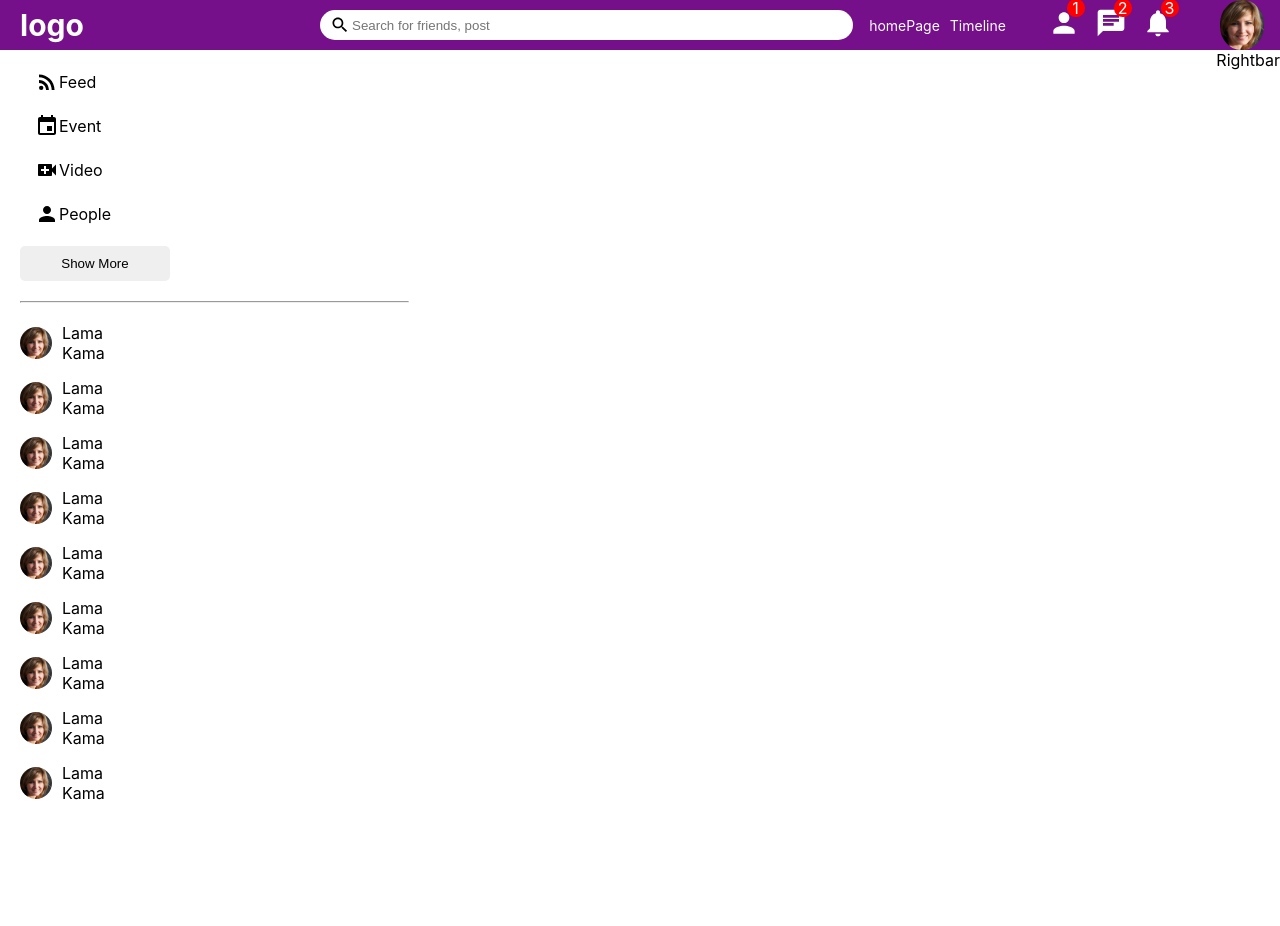
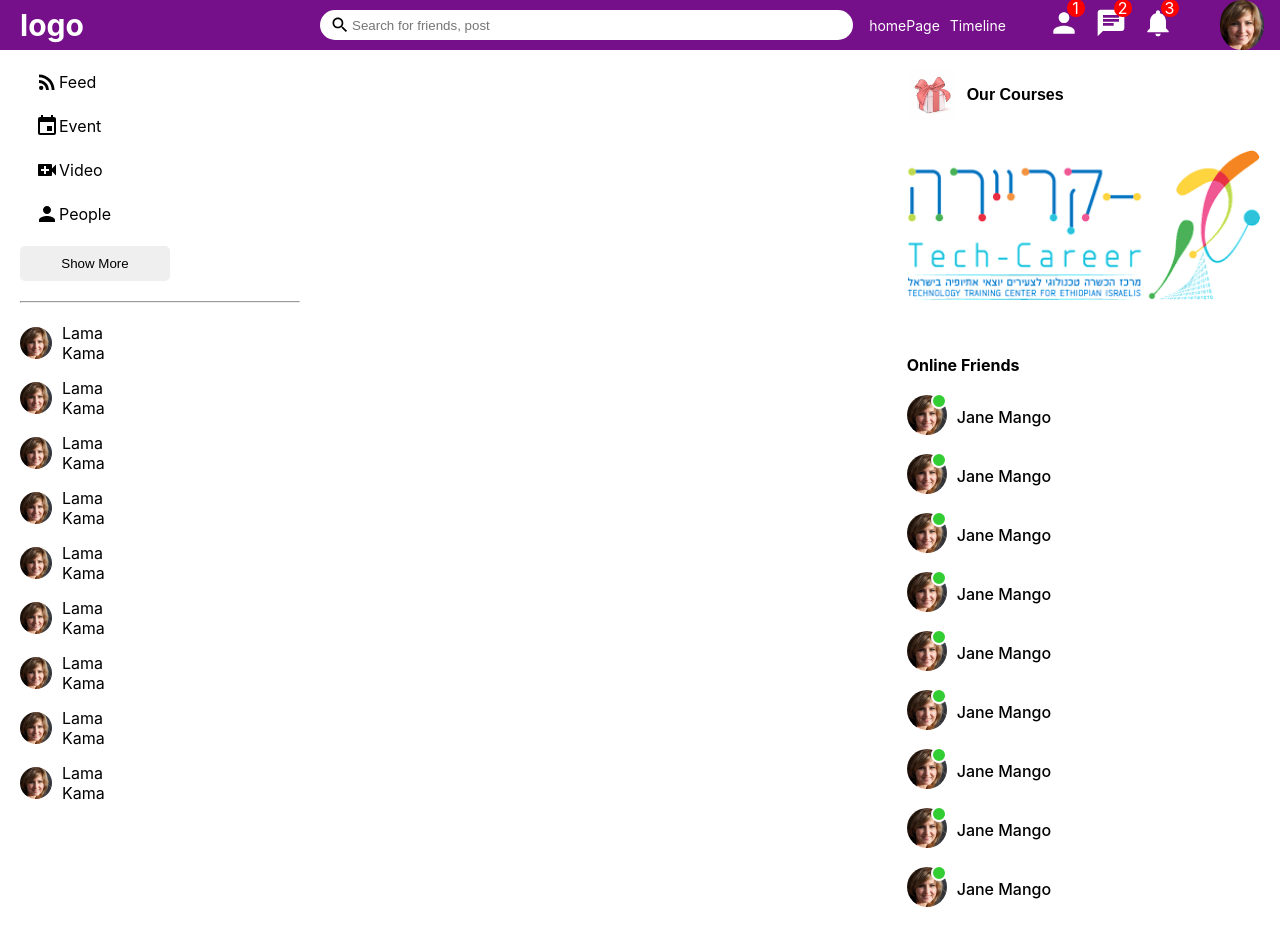
Before and after one commit to EdenGenetTasama/We-Tech-final-project-31.3.22, a React (Create React App) app in the folder client/: page / in a window 1280 px wide. Before the commit the page ends 800 px from the top, so only its background shows below. Built offline with nearby package versions, Linux system fonts and the light colour scheme; the HTML template or start-up script is replaced by a standard one.

Commit message:
creating rightbar

```diff
--- a/client/src/components/parts/rightbar/Rightbar.jsx
+++ b/client/src/components/parts/rightbar/Rightbar.jsx
@@ -1,6 +1,73 @@
-import './rightbar.css'
+import "./rightbar.css";
 export default function Rightbar() {
   return (
-    <div className='rightBar'>Rightbar</div>
-  )
+    <div className="rightBar">
+      <div className="rightBarWrapper">
+        <div className="topicContainer">
+          <img className="topicImg" src="/assets/persons/gift.png" alt="" />
+          <span className="topicText"><b>Our Courses</b></span>
+        </div>
+        <img src="/assets/persons/tech-career.png" className="adImg" />
+         <h4 className="rightBarTitle">Online Friends</h4>
+         <ul className="rightBarFriendList">
+           <li className="rightBarFriend">
+             <div className="rightBarProfileImgContainer">
+               <img className="rightBarProfileImg" src="/assets/persons/1.jpg" alt="" />
+               <span className="rightBarOnline"></span>
+             </div>
+             <span className="rightBarUserName">Jane Mango</span>
+             </li>
+             <li className="rightBarFriend">
+             <div className="rightBarProfileImgContainer">
+               <img className="rightBarProfileImg" src="/assets/persons/1.jpg" alt="" />
+               <span className="rightBarOnline"></span>
+             </div>
+             <span className="rightBarUserName">Jane Mango</span>
+             </li><li className="rightBarFriend">
+             <div className="rightBarProfileImgContainer">
+               <img className="rightBarProfileImg" src="/assets/persons/1.jpg" alt="" />
+               <span className="rightBarOnline"></span>
+             </div>
+             <span className="rightBarUserName">Jane Mango</span>
+             </li><li className="rightBarFriend">
+             <div className="rightBarProfileImgContainer">
+               <img className="rightBarProfileImg" src="/assets/persons/1.jpg" alt="" />
+               <span className="rightBarOnline"></span>
+             </div>
+             <span className="rightBarUserName">Jane Mango</span>
+             </li><li className="rightBarFriend">
+             <div className="rightBarProfileImgContainer">
+               <img className="rightBarProfileImg" src="/assets/persons/1.jpg" alt="" />
+               <span className="rightBarOnline"></span>
+             </div>
+             <span className="rightBarUserName">Jane Mango</span>
+             </li><li className="rightBarFriend">
+             <div className="rightBarProfileImgContainer">
+               <img className="rightBarProfileImg" src="/assets/persons/1.jpg" alt="" />
+               <span className="rightBarOnline"></span>
+             </div>
+             <span className="rightBarUserName">Jane Mango</span>
+             </li><li className="rightBarFriend">
+             <div className="rightBarProfileImgContainer">
+               <img className="rightBarProfileImg" src="/assets/persons/1.jpg" alt="" />
+               <span className="rightBarOnline"></span>
+             </div>
+             <span className="rightBarUserName">Jane Mango</span>
+             </li><li className="rightBarFriend">
+             <div className="rightBarProfileImgContainer">
+               <img className="rightBarProfileImg" src="/assets/persons/1.jpg" alt="" />
+               <span className="rightBarOnline"></span>
+             </div>
+             <span className="rightBarUserName">Jane Mango</span>
+             </li><li className="rightBarFriend">
+             <div className="rightBarProfileImgContainer">
+               <img className="rightBarProfileImg" src="/assets/persons/1.jpg" alt="" />
+               <span className="rightBarOnline"></span>
+             </div>
+             <span className="rightBarUserName">Jane Mango</span>
+             </li>
+         </ul>
+      </div>
+    </div>
+  );
 }
--- a/client/src/components/parts/rightbar/rightbar.css
+++ b/client/src/components/parts/rightbar/rightbar.css
@@ -1,3 +1,63 @@
 .rightBar{
-    display: 3.5;
+    flex: 3.5;
 }
+.rightBarWrapper{
+    padding: 20px 20px 0 0;
+}
+.topicContainer{
+    display: flex;
+    align-items: center;
+}
+.topicImg{
+    width: 50px;
+    height: 50px;
+    margin-right: 10px;
+}
+
+.topicText{
+    font-weight: 300;
+    font-style: 150px;
+    font-family: sans-serif;
+}
+.adImg{
+    width: 100%;
+    border-radius: 10px;
+    margin: 30px 0;
+}
+.rightBarTitle{
+    margin-bottom: 20px;
+}
+.rightBarFriendList{
+    padding: 0;
+    margin: 0;
+    list-style: none;
+}
+.rightBarFriend{
+display: flex;
+align-items: center;
+margin-bottom: 15px;
+}
+.rightBarProfileImgContainer{
+    margin-right: 10px;
+    position: relative;
+}
+.rightBarProfileImg{
+    width: 40px;
+    height: 40px;
+    border-radius: 50%;
+    object-fit: cover;
+
+}
+.rightBarOnline{
+ width: 12px;
+ height: 12px;
+ border-radius: 50%;
+ background-color: limegreen;
+ position: absolute;
+ top: -2px;
+ right: 0;
+ border: 2px solid white;
+}
+.rightBarUserName{
+font-weight: 500;
+}
```
Also changed, not shown: client/public/assets/persons/gift.png (added), client/public/assets/persons/tech-career.png (added).
